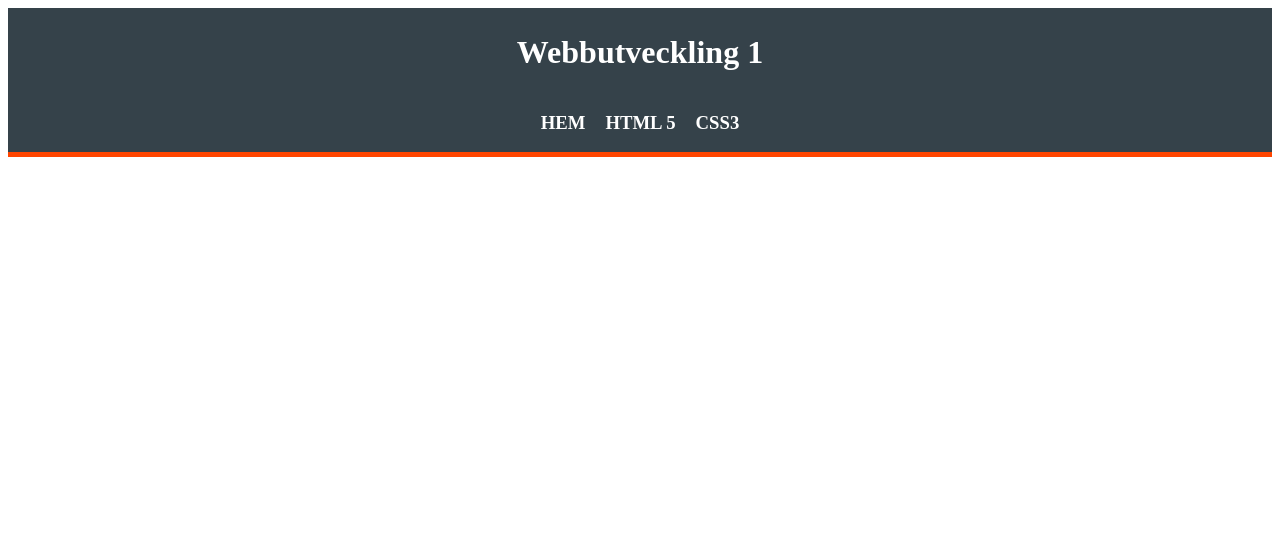
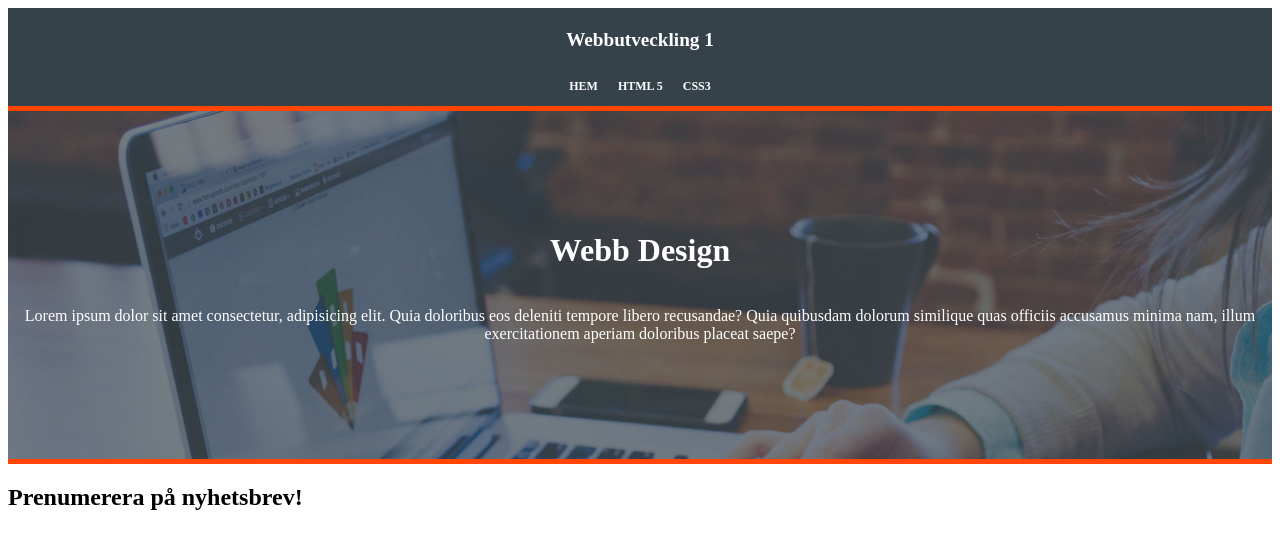
Before and after one commit to te22a-lignell-alexandra/5c_flex_och_divar, a plain HTML site: page index.html in a window 1280 px wide. Drawn offline with Linux system fonts and the light colour scheme.

Commit message:
middle delen och text nyhetsbrev

```diff
--- a/index.html
+++ b/index.html
@@ -9,12 +9,21 @@
 <body>
 
     <div id="header">
-        <h1>Webbutveckling 1</h1>
+        <h2>Webbutveckling 1</h2>
             <div id="header_ord">
                 <h3>HEM</h3>
                 <h3>HTML 5</h3>
                 <h3>CSS3</h3>
             </div>
+    </div>
+
+    <div class="middle">
+        <h1>Webb Design</h1>
+        <p>Lorem ipsum dolor sit amet consectetur, adipisicing elit. Quia doloribus eos deleniti tempore libero recusandae? Quia quibusdam dolorum similique quas officiis accusamus minima nam, illum exercitationem aperiam doloribus placeat saepe?</p>
+    </div>
+
+    <div class="nyhetsbrev">
+        <h2>Prenumerera på nyhetsbrev!</h2>
     </div>
 
 
--- a/style.css
+++ b/style.css
@@ -5,6 +5,7 @@
     color: white;
     text-align: center;
     padding-top: 5px;
+    font-size: 0.8em;
 }
 
 #header_ord{
@@ -12,6 +13,25 @@
     justify-content: center;
     flex-direction: row;
     gap: 20px;
+    font-size: 0.8em;
+}
+
+.middle{
+    display: flex;
+    flex-direction: column;
+    text-align: center;
+    background-image: url(./img/showcase\ \(1\).jpg);
+    background-size: 100%, 100%;
+    background-attachment: fixed;
+    background-repeat: no-repeat;
+    color: white;
+    border-bottom: 5px solid orangered;
+    padding-top: 100px;
+    padding-bottom: 100px;
+}
+
+.nyhetsbrev{
+
 }
 
 /*
```
